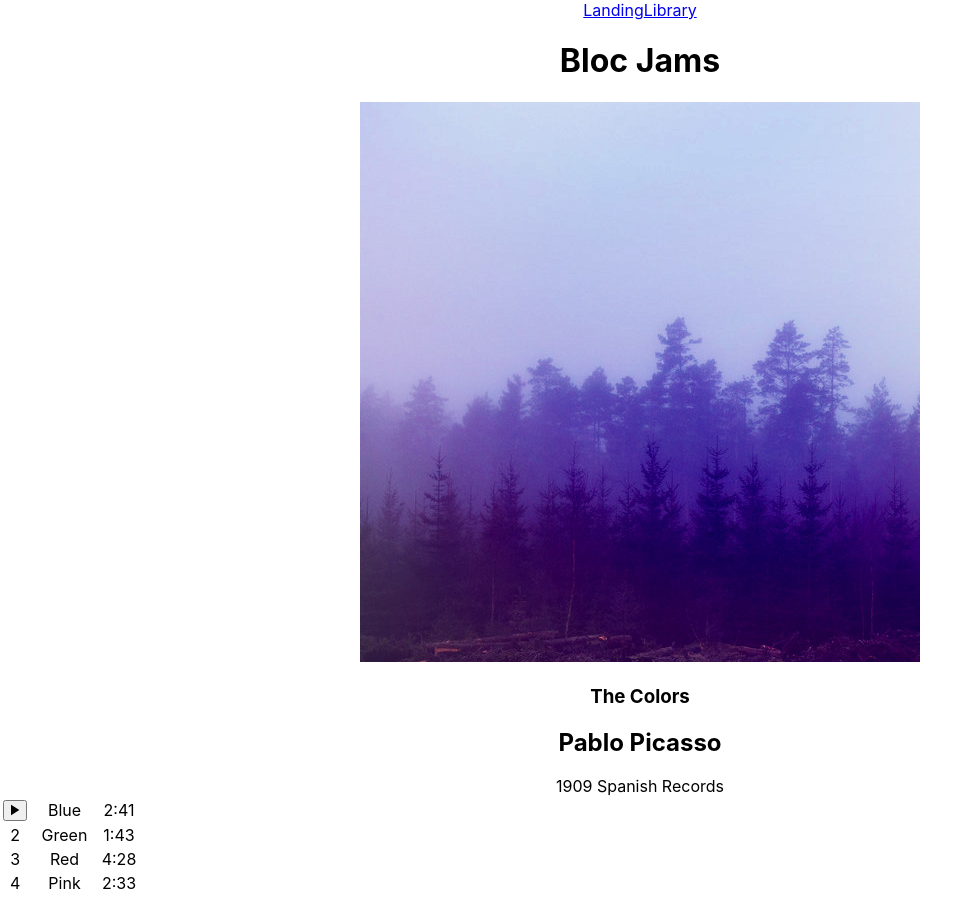
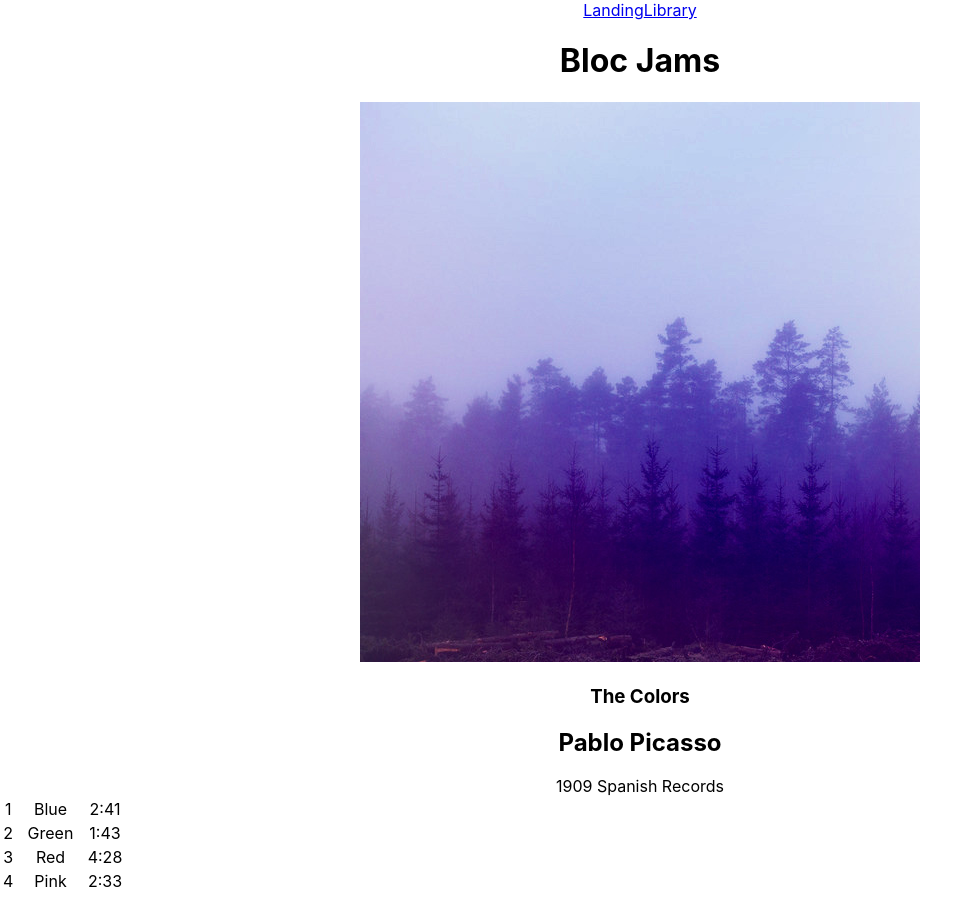
Before and after one commit to Daneris/bloc-jams-react, a React (Create React App) app: page /album/the-colors in a window 1280 px wide. Shown: the top 897 px of the page, without its empty margins (0-980 px from the left). Built offline with nearby package versions, Linux system fonts and the light colour scheme.

Commit message:
assignment 2761 bloc jams 3rd update complete

```diff
--- a/src/components/Album.js
+++ b/src/components/Album.js
@@ -154,12 +154,6 @@ class Album extends Component {
 
               )
 
-        }else if (!this.state.isPlaying && this.state.currentSong === song){
-
-         return(
-
-              <button><span className="icon ion-md-play"></span></button>
-              )
         }else if(this.state.hover === index) {
            return (
              <button><span className="icon ion-md-play"></span></button>
```
